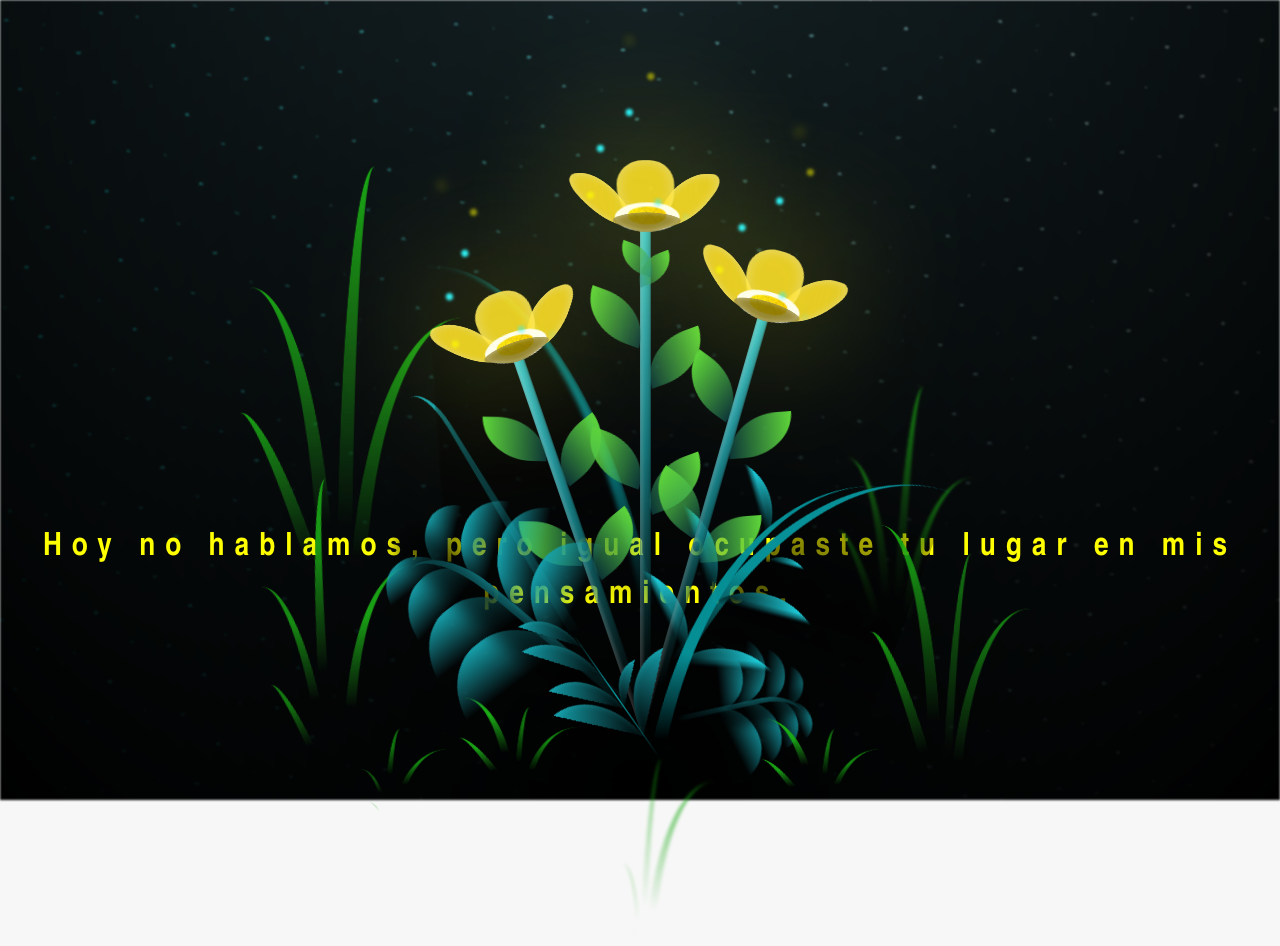
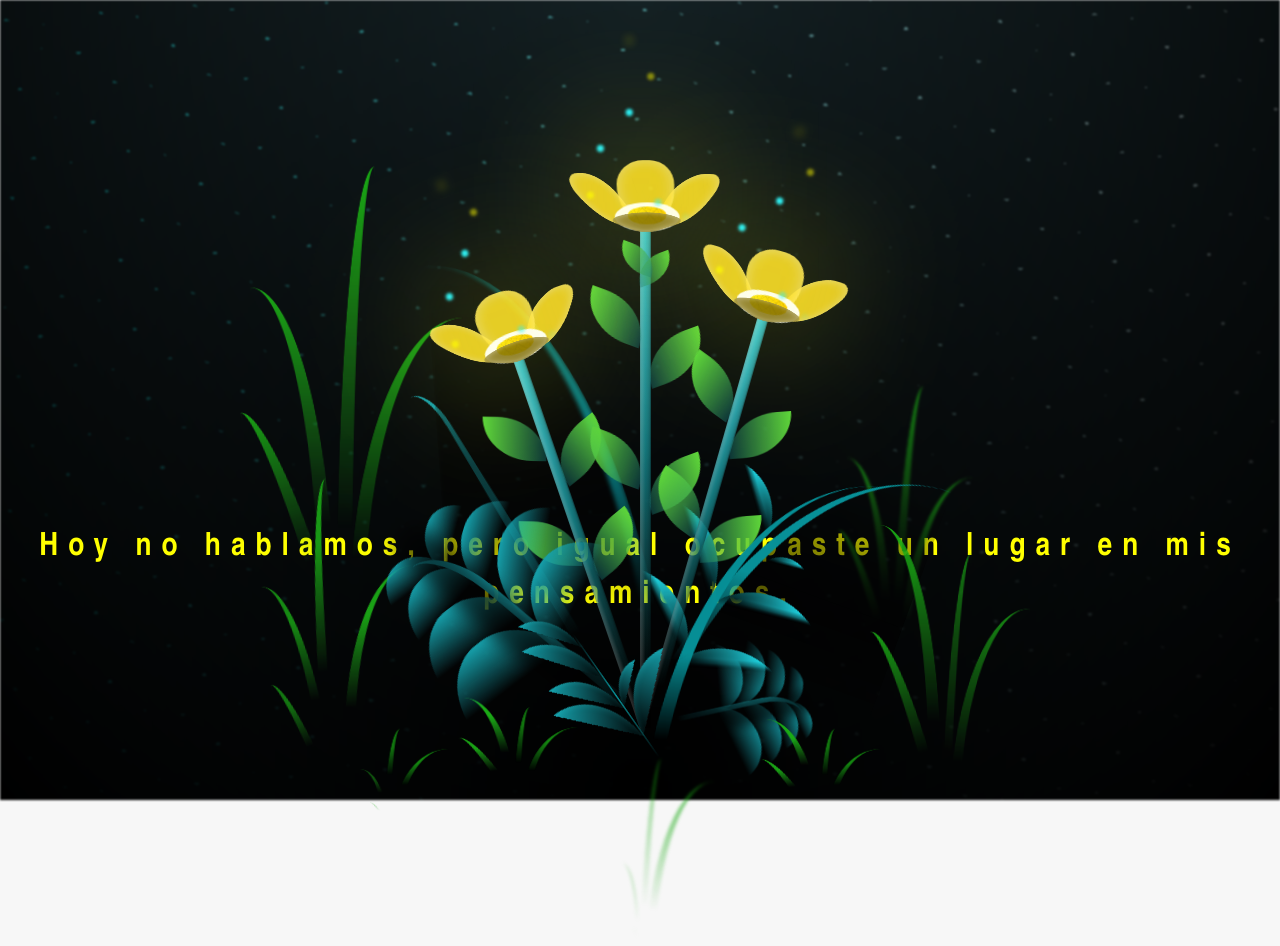
Before and after one commit to Lalo277/Lalo277github.io, a plain HTML site: page flower.html in a window 1280 px wide. Drawn offline with Linux system fonts and the light colour scheme.

Commit message:
Update flower.html

```diff
--- a/flower.html
+++ b/flower.html
@@ -13,7 +13,7 @@
     <div id="lyrics">
 
     </div>
-    <h1 class="titulo">Hoy no hablamos, pero igual ocupaste tu lugar en mis pensamientos. </h1>
+    <h1 class="titulo">Hoy no hablamos, pero igual ocupaste un lugar en mis pensamientos. </h1>
 
     <div class="night"></div>
     <div class="flowers">
```
